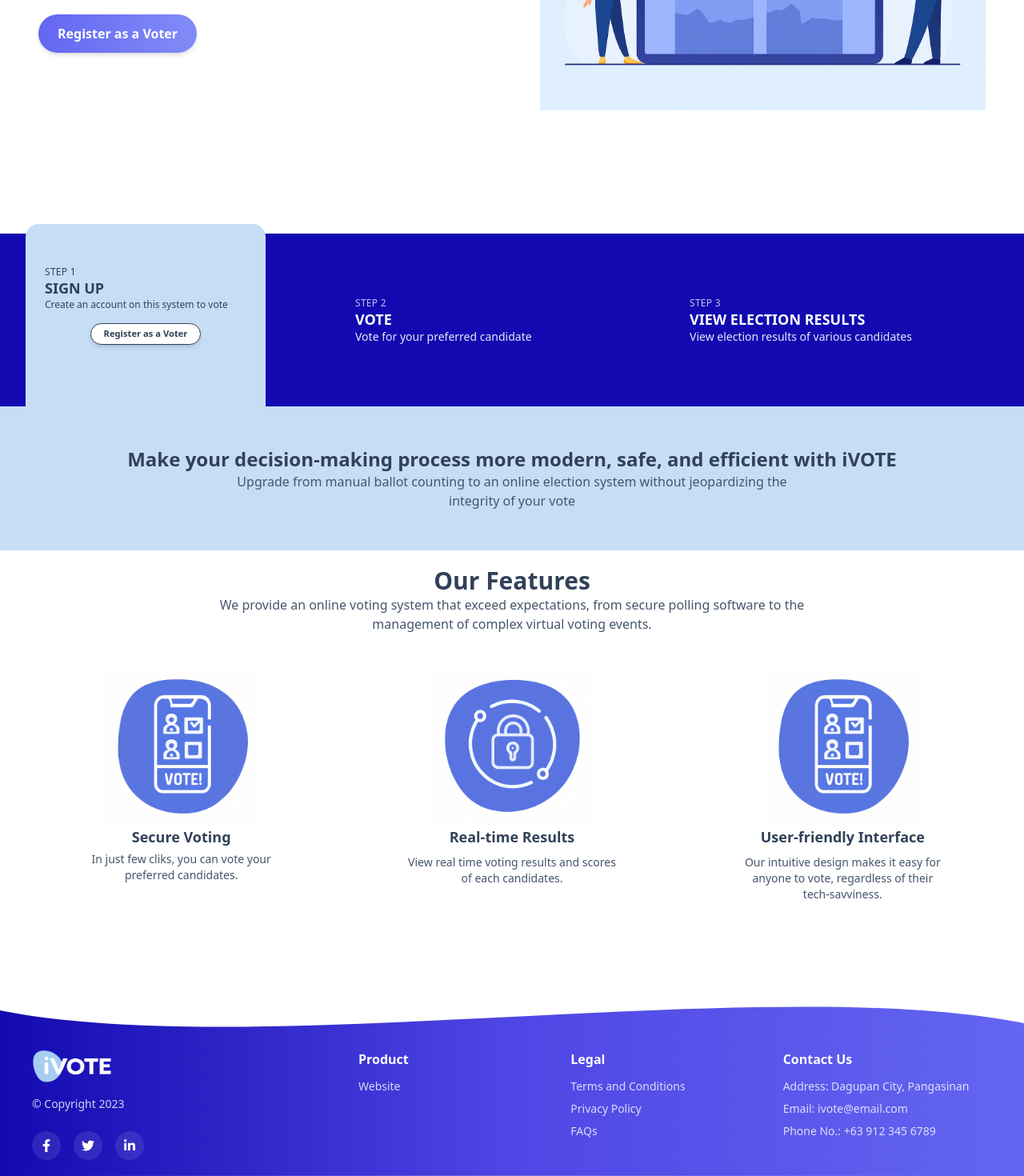
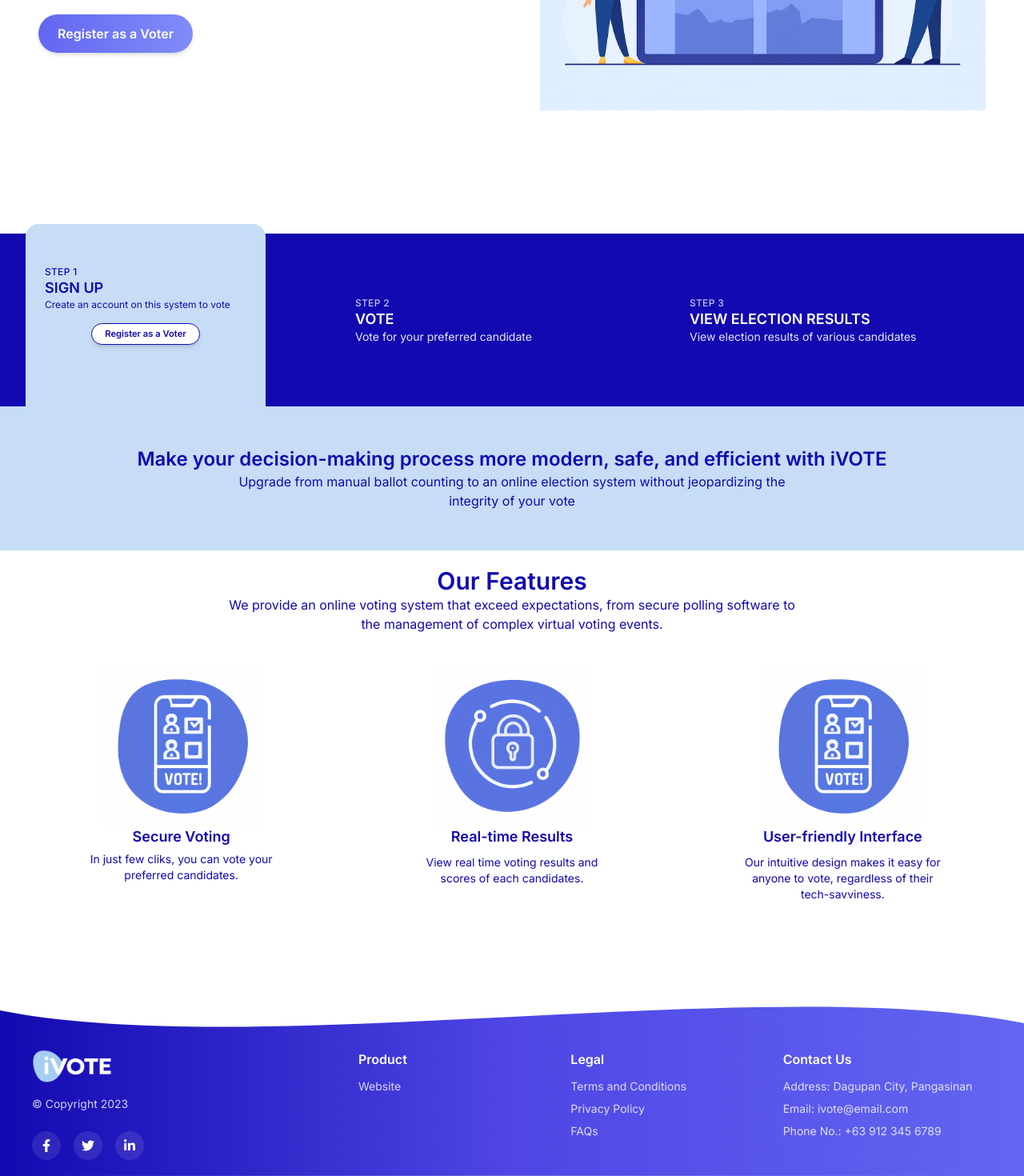
Before and after one commit to david-taiwo/i-VOTE-, a Next.js app: page / in a window 1280 px wide. Shown: the part 452-1922 px from the top of the page at 80% size. Built offline with nearby package versions, Linux system fonts and the light colour scheme.

Commit message:
changesd the font style and color of the project

```diff
--- a/app/(public)/page.tsx
+++ b/app/(public)/page.tsx
@@ -8,9 +8,9 @@ const Home = () => {
     <div>
       {/* Hero Section */}
       <section className="relative lg:min-h-[85vh] bg-white flex items-center">
-      <div className="absolute inset-0 bg-gradient-to-br from-indigo-50 via-white to-blue-50 -z-10" />
+      {/* <div className="absolute inset-0 bg-gradient-to-br from-indigo-50 via-white to-blue-50 -z-10" /> */}
 
-      <div className="w-full max-w-7xl mx-auto px-6 md:px-8 lg:px-12">
+      <div className="w-full max-w-7xl mx-auto px-6 md:px-8 lg:px-12 text-[#1209b0]">
         <div className="grid grid-cols-1 lg:grid-cols-12 items-center gap-10 lg:gap-0">
 
           {/* TEXT COL */}
@@ -26,15 +26,15 @@ const Home = () => {
                   className="h-[50px] md:h-[58px] lg:h-[72px] w-auto object-contain"
                 />
               </span> {' '}
-              <span className="text-[40px] md:text-[48px] lg:text-[52px] font-bold text-slate-700">
+              <span className="text-[40px] md:text-[48px] lg:text-[52px] font-bold">
                 Online Voting
               </span>{' '}
-              <span className="relative inline-block text-[40px] md:text-[48px] lg:text-[52px] font-bold text-slate-700 lg:-mr-8">
+              <span className="relative inline-block text-[40px] md:text-[48px] lg:text-[52px] font-bold lg:-mr-8">
                 System
               </span>
             </h1>
 
-            <p className="max-w-full text-[15px] md:text-base text-center lg:text-left leading-relaxed text-slate-600">
+            <p className="max-w-full text-[15px] md:text-base text-center lg:text-left leading-relaxed ">
               Let’s make voting and elections easy and secure for you. This is{' '}
               designed to ensure a secured voting session with transparency and trust.
             </p>
@@ -75,7 +75,7 @@ const Home = () => {
                 <div
                   className="w-full sm:w-80 md:shrink-0 md:rounded-t-2xl md:w-[300px] translate-y-[-30%] md:translate-y-[-5%] rounded-t-2xl  h-auto md:h-[30vh] bg-[#c6ddf5] "
                 >
-                  <div className=" rounded-2xl md:rounded-t-xl p-5 sm:p-6 md:p-3.5 md:pt-13 md:px-6 text-center md:text-left text-slate-700">
+                  <div className=" rounded-2xl md:rounded-t-xl p-5 sm:p-6 md:p-3.5 md:pt-13 md:px-6 text-center md:text-left text-[#1209b0]">
                     <div className='mb-3.5'>
                       <div className="text-xs font-medium uppercase tracking-wide">
                         Step 1
@@ -92,7 +92,7 @@ const Home = () => {
                     <div className="mt-3 sm:mt-2 text-center">
                       <Link
                         href="#"
-                        className="inline-block text-[.7rem] font-semibold px-4 py-1 rounded-full bg-white border border-slate-700 text-slate-700 shadow-md hover:shadow-lg hover:scale-105 transition-all duration-200 focus:outline-none focus:ring-2 focus:ring-[#1209b0] focus:ring-offset-2"
+                        className="inline-block text-[.7rem] font-semibold px-4 py-1 rounded-full bg-white border border-[#1209b0] text- shadow-md hover:shadow-lg hover:scale-105 transition-all duration-200 focus:outline-none focus:ring-2 focus:ring-[#1209b0] focus:ring-offset-2"
                         aria-label="Register as a Voter"
                       >
                         Register as a Voter
@@ -140,53 +140,53 @@ const Home = () => {
         </div>
 
         <div className='bg-[#c6ddf5] w-full flex items-center justify-center h-auto md:h-45'>
-          <div className='w-full mx-auto px-3 md:px-8 lg:px-12 py-6'>
-            <h3 className='text-xl md:text-2xl font-semibold text-center text-slate-700'>
+          <div className='w-full mx-auto px-3 md:px-8 lg:px-12 py-6 text-[#1209b0]'>
+            <h3 className='text-xl md:text-2xl font-semibold text-center'>
               Make your decision-making process more modern, safe, and efficient with iVOTE
             </h3>
-            <p className='mt-0 text-center text-slate-600 px-7 md:px-20 lg:px-60'>
+            <p className='mt-0 text-center px-7 md:px-20 lg:px-60'>
               Upgrade from manual ballot counting to an online election system without jeopardizing the integrity of your vote
             </p>
           </div>
         </div>
       </section>
       {/* Features Section */}
-      <section className='relative max-h-[70vh] bg-white flex overflow-hidden'>
-        <div className='max-w-7xl mx-auto px-4 sm:px-6 lg:px-8 py-5 pb-20'>
-          <h2 className='text-2xl md:text-3xl font-semibold text-center text-slate-700'>
+      <section className='relative md:max-h-[70vh] bg-white flex overflow-hidden'>
+        <div className='max-w-7xl mx-auto px-4 sm:px-6 lg:px-8 py-2 md:py-5 md:pb-20 text-[#1209b0]'>
+          <h2 className='text-2xl md:text-3xl font-semibold text-center'>
             Our Features
           </h2>
-          <p className='text-center text-slate-600 px-7 md:px-20 lg:px-60'>
+          <p className='text-center px-7 md:px-20 lg:px-60'>
             We provide an online voting system that exceed expectations, from secure polling software to the management of complex virtual voting events.
           </p>
           <div className='mt-4 grid grid-cols-1 sm:grid-cols-2 lg:grid-cols-3 gap-6'>
             {/* Feature 1 */}
-            <div className='bg-white p-6 rounded-lg  flex flex-col items-center text-center'>
+            <div className='bg-white md:p-6 rounded-lg  flex flex-col items-center text-center'>
               <Image src="/feat1.png" alt="Secure Voting Icon" width={200} height={200} />
-              <h3 className='text-lg font-semibold text-slate-700'>
+              <h3 className='text-lg font-semibold'>
                 Secure Voting
               </h3>
-              <p className='mt-1 px-10 text-sm text-slate-600'>
+              <p className='mt-1 px-10 text-sm'>
                 In just few cliks, you can vote your preferred candidates.
               </p>
             </div>
             {/* Feature 2 */}
-            <div className='bg-white p-6 rounded-lg flex flex-col items-center text-center'>
+            <div className='bg-white md:p-6 rounded-lg flex flex-col items-center text-center'>
               <Image src="/feat2.png" alt="Real-time Results Icon" width={200} height={200} />
-              <h3 className='text-lg font-semibold text-slate-700'>
+              <h3 className='text-lg font-semibold'>
                 Real-time Results
               </h3>
-              <p className='mt-2 px-10 text-sm text-slate-600'>
+              <p className='mt-2 px-10 text-sm'>
                 View real time voting results and scores of each candidates.
               </p>
             </div>
             {/* Feature 3 */}
-            <div className='bg-white p-6 rounded-lg flex flex-col items-center text-center'>
+            <div className='bg-white md:p-6 rounded-lg flex flex-col items-center text-center'>
               <Image src="/feat1.png" alt="User-friendly Interface Icon" width={200} height={200} />
-              <h3 className='text-lg font-semibold text-slate-700'>
+              <h3 className='text-lg font-semibold'>
                 User-friendly Interface
               </h3>
-              <p className='mt-2 px-10 text-sm text-slate-600'>
+              <p className='mt-2 px-10 text-sm'>
                 Our intuitive design makes it easy for anyone to vote, regardless of their tech-savviness.
               </p>
             </div>
--- a/app/components/Footer/index.tsx
+++ b/app/components/Footer/index.tsx
@@ -26,11 +26,11 @@ export default function Footer() {
 
       {/* Main Footer Background */}
       <div className="relative bg-[linear-gradient(90deg,#1209b0,#4f46e5,#6366f1)] pt-15 pb-5 md:pt-20 md:pb-5">
-        <div className="max-w-full mx-auto px-6 md:px-10 grid grid-cols-1 sm:grid-cols-2 lg:grid-cols-[1fr_2fr] gap-5 md:gap-3">
+        <div className="max-w-full mx-auto px-6 md:px-10 grid grid-cols-1 sm:grid-cols-2 lg:grid-cols-[1fr_2fr] gap-5 md:gap-3 text-center lg:text-left">
 
           {/* Logo + Social Section */}
-          <div className=''>
-            <div className="flex items-center gap-3 mb-4 ">
+          <div>
+            <div className="flex items-center justify-center lg:justify-start gap-3 mb-4">
               <Image
                 src="/log6.png"
                 alt="i-vote logo"
@@ -40,7 +40,7 @@ export default function Footer() {
             </div>
             <p className="text-sm text-white/80 mb-6">© Copyright 2023</p>
 
-            <div className="flex items-center gap-4">
+            <div className="flex items-center justify-center lg:justify-start gap-4">
               <Link
                 href="#"
                 className="p-2.5 bg-white/10 rounded-full hover:bg-white/20 transition-colors"
@@ -65,7 +65,7 @@ export default function Footer() {
             </div>
           </div>
 
-            <div className="grid grid-cols-1 sm:grid-cols-2 lg:grid-cols-3 gap-1">
+            <div className="grid grid-cols-1 sm:grid-cols-2 lg:grid-cols-3 gap-1 justify-items-center lg:justify-items-start">
               {/* Product Section */}
               <div>
                 <h4 className="text-base font-semibold mb-3">Product</h4>
--- a/app/globals.css
+++ b/app/globals.css
@@ -1,8 +1,4 @@
 @import "tailwindcss";
-
-@theme {
-  --font-sans: "Inter", system-ui, sans-serif;
-}
 
 /* Light & Dark mode background and text defaults */
 :root {
@@ -45,11 +41,7 @@ html {
   clip-path: path("M0,0 H100% V85 Q50%,100 0,85 Z");
 }
 
-/* Global font example — add in head or import Google font in layout */
-html {
-  font-family: "Poppins", ui-sans-serif, system-ui, -apple-system, "Segoe UI",
-    Roboto, "Helvetica Neue", Arial;
-}
+/* Inter font is applied via layout.tsx className */
 
 /* --- Navbar base + gradient --- */
 .navbar-root {
--- a/app/layout.tsx
+++ b/app/layout.tsx
@@ -1,16 +1,8 @@
 import type { Metadata } from "next";
-import { Geist, Geist_Mono } from "next/font/google";
+import { Inter } from "next/font/google";
 import "./globals.css";
 
-const geistSans = Geist({
-  variable: "--font-geist-sans",
-  subsets: ["latin"],
-});
-
-const geistMono = Geist_Mono({
-  variable: "--font-geist-mono",
-  subsets: ["latin"],
-});
+const inter = Inter({ subsets: ["latin"] });
 
 export const metadata: Metadata = {
   title: "iVOTE",
@@ -24,7 +16,7 @@ export default function RootLayout({
 }>) {
   return (
     <html lang="en">
-      <body>
+      <body className={inter.className}>
         {children}
       </body>
     </html>
```
